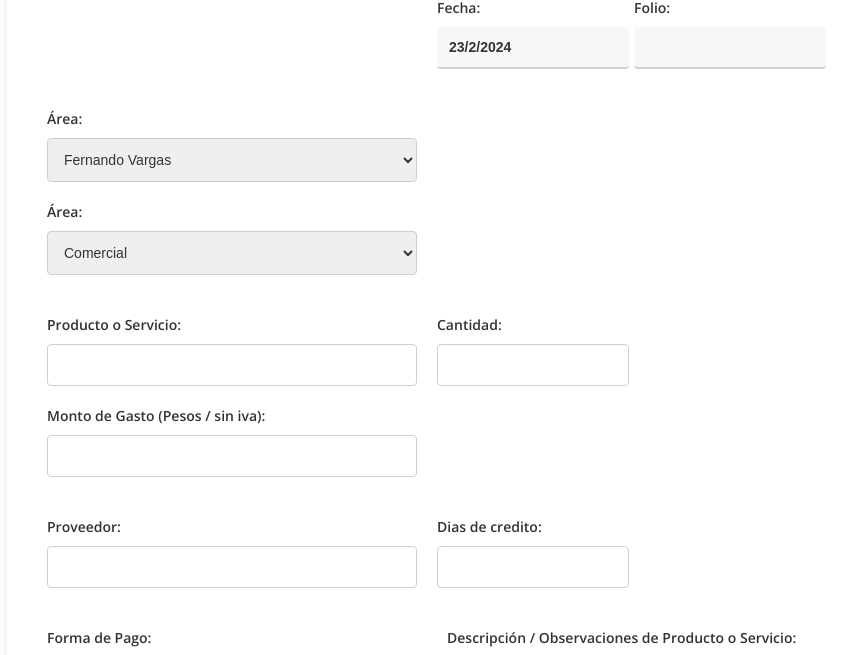
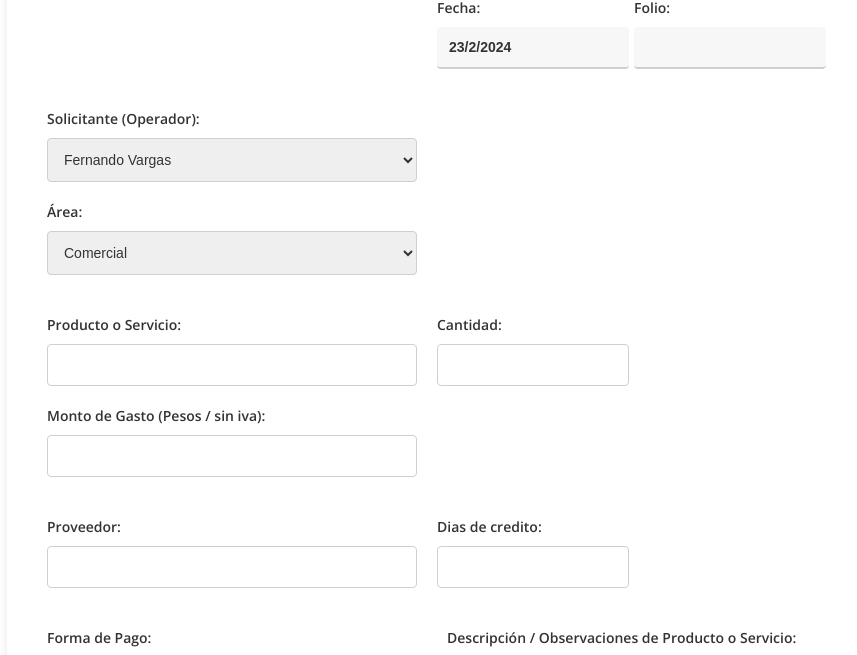
Before and after one commit to selketO/formulariov5, a website: page public/formulario.html in a window 1280 px wide. Shown: the part 79-734 px from the top of the page, without its empty margins (208-1065 px from the left). Drawn offline with nearby package versions, Linux system fonts and the light colour scheme; no server answers.

Commit message:
Update formulario.html

```diff
--- a/public/formulario.html
+++ b/public/formulario.html
@@ -27,7 +27,7 @@
         </div>
         <div class="row">
             <div class="col-50">
-                <label for="area" class="field-label">Área:</label>
+                <label for="area" class="field-label">Solicitante (Operador):</label>
                 <select id="applicant" name="applicant" class="field-input">
                     <!-- Opciones de aplicantes se agregarán aquí dinámicamente con JavaScript -->
                 </select>
```
